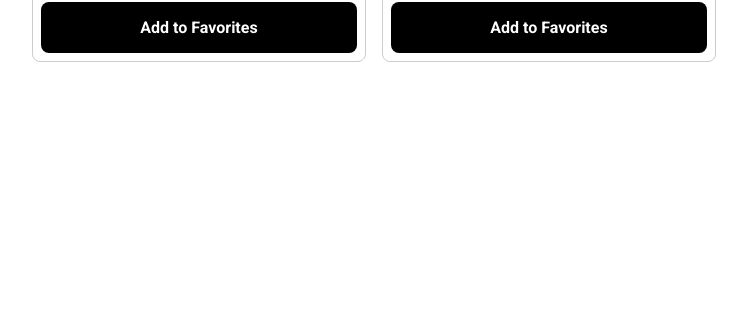
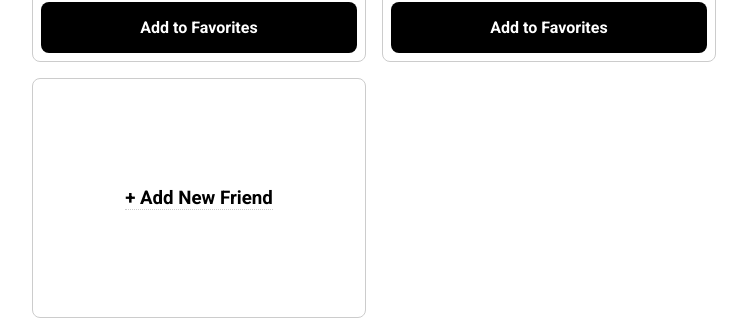
Before and after one commit to Nishant-l/FriendsTracker, a React (Create React App) app: page / in a window 1280 px wide. Shown: the part 1190-1513 px from the top of the page, without its empty margins (266-1013 px from the left). Before the commit the page ends 1260 px from the top, so only its background shows below. Built offline with nearby package versions, Linux system fonts and the light colour scheme.

Commit message:
added button to add new friends;

```diff
--- a/src/App.js
+++ b/src/App.js
@@ -6,6 +6,7 @@ import { FriendsPage } from './Pages/FriendsPage';
 import { UserProfilePage } from './Pages/UserProfilePage';
 import { NavBar } from './components/NavBar';
 import { FavoritesProvider } from './components/FevoritesProvider';
+import { NewFriendPage } from './Pages/NewFraiendPage';
 
 export  const App = () =>  {
 
@@ -17,6 +18,7 @@ export  const App = () =>  {
         <Route path="/" element={<div className={style.contentContainer}><FriendsPage/></div>}/>
         <Route path="/userProfile" element={<div className={style.contentContainer}><UserProfilePage/></div>}/>
         <Route path="/friendDetails/:id" element={<div className={style.contentContainer}><FriendDetailPage/></div>}/>
+        <Route path="/new-friend" element={<NewFriendPage/>} />
       </Routes>
     </FavoritesProvider>
     </BrowserRouter>
--- a/src/Pages/FriendsPage.js
+++ b/src/Pages/FriendsPage.js
@@ -33,6 +33,7 @@ const FriendsPage = () => {
             onClickPerson={goToPersonDetail}
             onToggleFavorite={SetBestFriend}
             actionName="Add to Favorites"
+            allowAddation
         />
         </>
     )
--- /dev/null
+++ b/src/Pages/NewFraiendPage.js
@@ -0,0 +1,7 @@
+const NewFriendPage = () => {
+    return(
+        <h1>I'm on new friend page</h1>
+    );
+}
+
+export { NewFriendPage };
--- /dev/null
+++ b/src/components/NewFraindCard.js
@@ -0,0 +1,16 @@
+import PropTypes from 'prop-types';
+import style from './newFriendCard.module.css';
+const NewFriendCard = ({onClick = () => {}}) => {
+
+    return(
+        <div onClick={onClick} className={style.cardContainer}>
+            <h3>+ Add New Friend</h3>
+        </div>
+    )
+}
+
+NewFriendCard.propTypes = {
+    onClick:PropTypes.func,
+};
+
+export {NewFriendCard}
--- a/src/components/PeopleList.js
+++ b/src/components/PeopleList.js
@@ -1,12 +1,16 @@
 import style from './peopleList.module.css';
 import { PersonCard } from './PersonCard';
 import PropTypes from 'prop-types'
+import { NewFriendCard } from './NewFraindCard';
+import {useNavigate} from 'react-router-dom';
 const PeopleList = ({
     people,
     onClickPerson,
     actionName,
-    onToggleFavorite
+    onToggleFavorite,
+    allowAddation
 }) =>{
+    const navigate = useNavigate();
     return(
         <div className={style.peopleList}>
         {people.map((person)=>
@@ -20,6 +24,9 @@ const PeopleList = ({
             </div>
           )
         )}
+        {allowAddation && <div className={style.peopleListItem}>
+        <NewFriendCard onClick={() => navigate('/new-friend')}/>
+        </div>}
       </div>
     )
 
@@ -36,7 +43,8 @@ PeopleList.propTypes = {
     ).isRequired,
     onClickPerson: PropTypes.func.isRequired,
     actionName: PropTypes.string,
-    onToggleFavorite: PropTypes.func
+    onToggleFavorite: PropTypes.func,
+    allowAddation:PropTypes.bool
 }
 
 export {PeopleList}
--- /dev/null
+++ b/src/components/newFriendCard.module.css
@@ -0,0 +1,15 @@
+.cardContainer {
+    border: 1px solid #ccc;
+    border-radius: 8px;
+    cursor: pointer;
+    display: flex;
+    padding: 8px;
+    flex-direction: column;
+    flex-wrap: wrap;
+    align-items: center;
+    box-sizing: border-box;
+    padding: 8px;
+    justify-content: center;
+    height: 100%;
+    min-height: 240px;
+}
```
